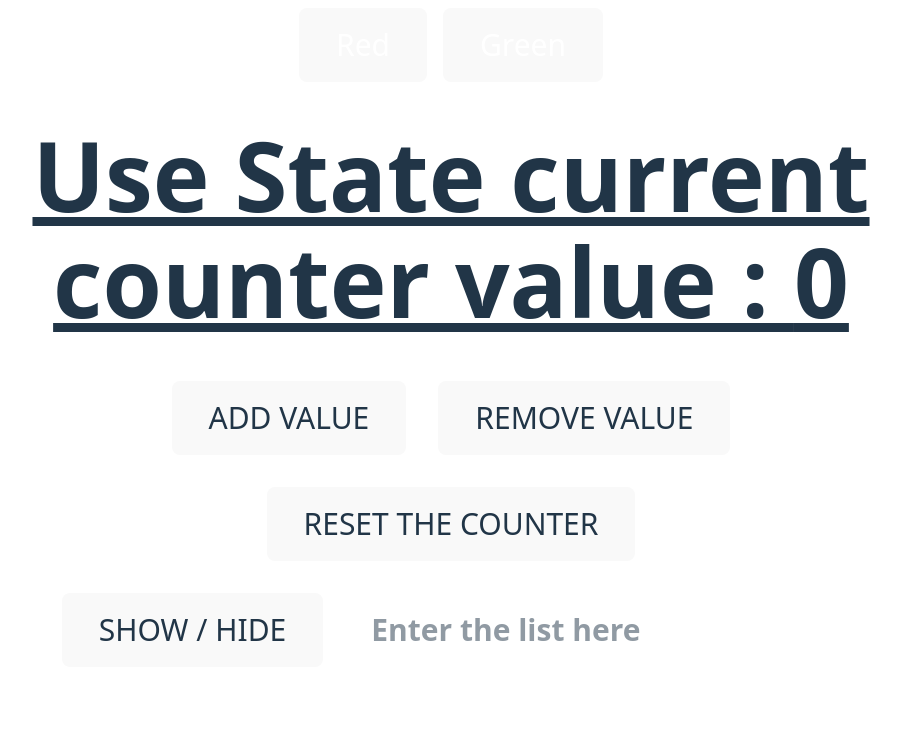
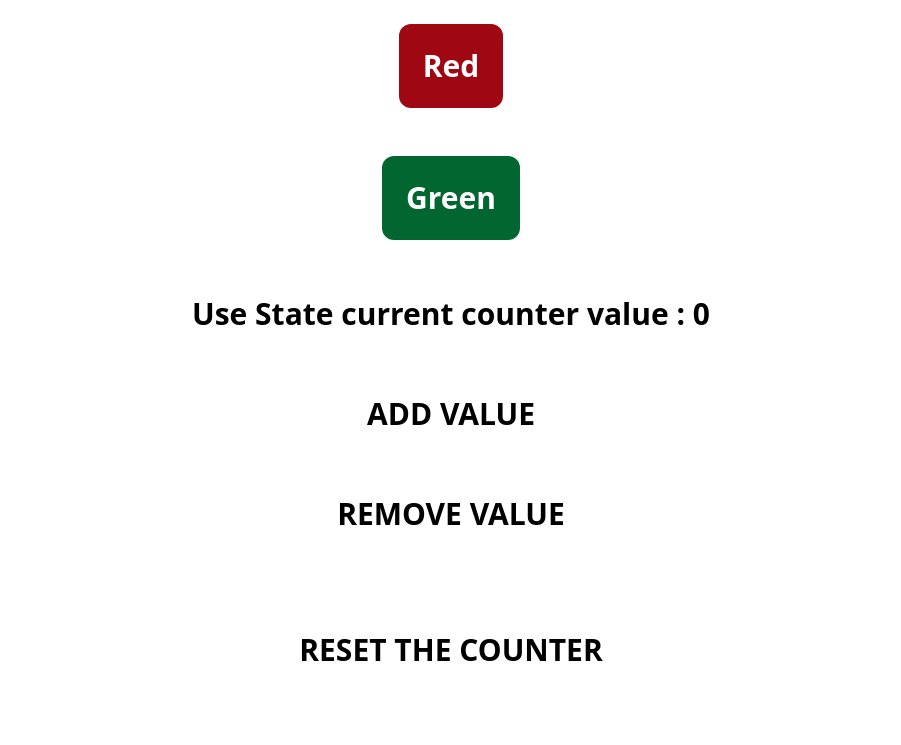
Before and after one commit to AdityaAnand0108/fullstack-dev-playbook, a React (Vite) app in the folder react_learning/: page / in a window 1280 px wide. Shown: the top 745 px of the page, without its empty margins (189-1090 px from the left). Built offline with nearby package versions, Linux system fonts and the light colour scheme.

Commit message:
Refactor App layout and simplify CSS
Updated App.jsx to improve layout with flex utilities, enhanced button styles, and cleaned up component structure. Simplified index.css by removing custom styles, relying solely on Tailwind CSS for styling.

```diff
--- a/react_learning/src/App.jsx
+++ b/react_learning/src/App.jsx
@@ -3,17 +3,34 @@ import Card from "./component/Cards.jsx";
 import { useState } from "react";
 
 function App() {
-
-  const [color, setColor] = useState("white")
+  const [color, setColor] = useState("white");
 
   return (
-      <div className="text-center text-3xl font-bold underline w-full h-lvh" style={{backgroundColor: color}}>
-        <button className="bg-red-100 text-white p-2 m-2 rounded-b-xl" onClick={() => setColor("Red")}>Red</button>
-        <button className="bg-green-100 text-white p-2 m-2 rounded-b-xl" onClick={() => setColor("Green")}>Green</button>
-        < Usestate />
-        < Card username="Aditya Anand Mishra" introduction="I’m Aditya Anand Mishra, a Full Stack Developer with over 4 years of experience in designing and developing scalable, enterprise-grade web applications using React.js, Java, Spring Boot, and MySQL. I specialize in end-to-end application development — from architecting backend services and optimizing databases to crafting responsive, high-performance frontends." />
-      </div>
-  )
+    <div
+      className="text-center text-3xl font-bold w-full min-h-screen flex flex-col items-center justify-center"
+      style={{ backgroundColor: color }}
+    >
+      <button
+        className="bg-red-800 text-white p-6 m-6 rounded-xl"
+        onClick={() => setColor("Red")}
+      >
+        Red
+      </button>
+      <button
+        className="bg-green-800 text-white p-6 m-6 rounded-xl"
+        onClick={() => setColor("Green")}
+      >
+        Green
+      </button>
+      <Usestate />
+      <Card
+        username="Aditya Anand Mishra"
+        introduction="I’m Aditya Anand Mishra, a Full Stack Developer with over 4 years of experience in designing and developing scalable, enterprise-grade web applications
+        using React.js, Java, Spring Boot, and MySQL. I specialize in end-to-end application development — from architecting backend services and optimizing databases to
+        crafting responsive, high-performance frontends."
+      />
+    </div>
+  );
 }
 
-export default App
+export default App;
--- a/react_learning/src/index.css
+++ b/react_learning/src/index.css
@@ -1,70 +1 @@
 @import "tailwindcss";
-
-:root {
-  font-family: system-ui, Avenir, Helvetica, Arial, sans-serif;
-  line-height: 1.5;
-  font-weight: 400;
-
-  color-scheme: light dark;
-  color: rgba(255, 255, 255, 0.87);
-  background-color: #242424;
-
-  font-synthesis: none;
-  text-rendering: optimizeLegibility;
-  -webkit-font-smoothing: antialiased;
-  -moz-osx-font-smoothing: grayscale;
-}
-
-a {
-  font-weight: 500;
-  color: #646cff;
-  text-decoration: inherit;
-}
-a:hover {
-  color: #535bf2;
-}
-
-body {
-  margin: 0;
-  display: flex;
-  place-items: center;
-  min-width: 320px;
-  min-height: 100vh;
-}
-
-h1 {
-  font-size: 3.2em;
-  line-height: 1.1;
-}
-
-button {
-  border-radius: 8px;
-  border: 1px solid transparent;
-  padding: 0.6em 1.2em;
-  font-size: 1em;
-  font-weight: 500;
-  font-family: inherit;
-  background-color: #1a1a1a;
-  cursor: pointer;
-  transition: border-color 0.25s;
-}
-button:hover {
-  border-color: #646cff;
-}
-button:focus,
-button:focus-visible {
-  outline: 4px auto -webkit-focus-ring-color;
-}
-
-@media (prefers-color-scheme: light) {
-  :root {
-    color: #213547;
-    background-color: #ffffff;
-  }
-  a:hover {
-    color: #747bff;
-  }
-  button {
-    background-color: #f9f9f9;
-  }
-}
```
